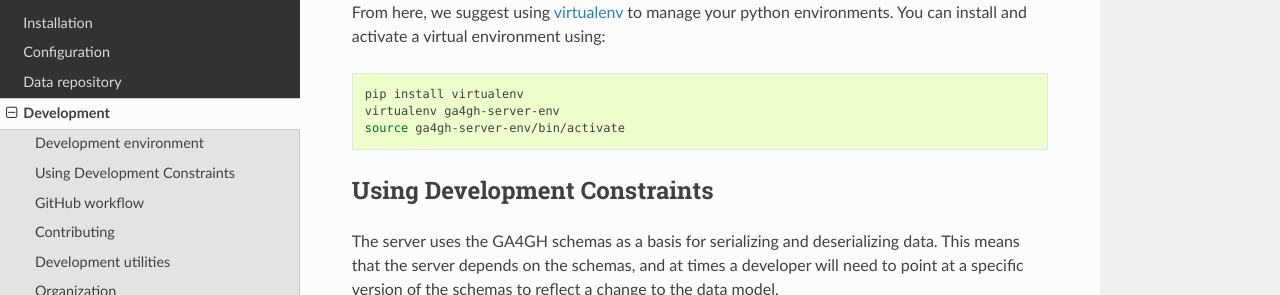
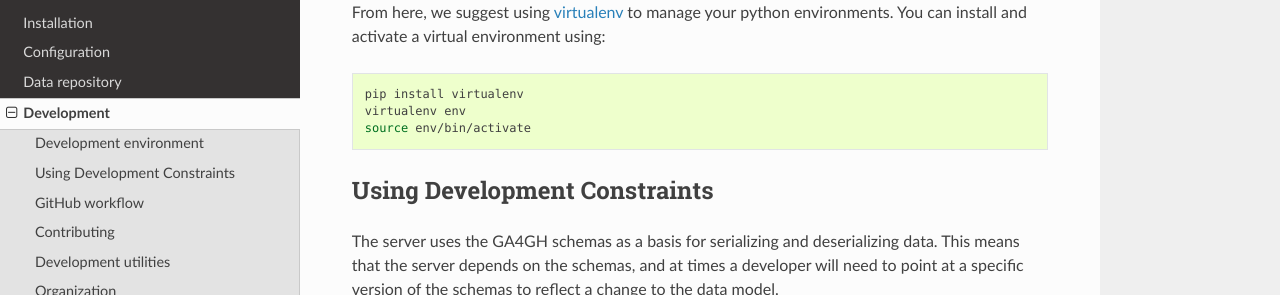
Before and after one commit to ga4gh/ga4gh-server, a Sphinx documentation site: the page built from docs/development.rst, in a window 1280 px wide and 900 px high, scrolled down 1376 px. Shown: the part 156-451 px from the top of the window. Built offline with Sphinx 7.4.7 and the Read the Docs theme 2.0.0, drawn with Linux system fonts in a browser that asks for light colours.

Commit message:
Improve development document for virtualenv command. (#1550)

```diff
--- a/docs/development.rst
+++ b/docs/development.rst
@@ -84,8 +84,8 @@ using:
 .. code-block:: bash
 
     pip install virtualenv
-    virtualenv ga4gh-server-env
-    source ga4gh-server-env/bin/activate
+    virtualenv env
+    source env/bin/activate
 
 *****************************
 Using Development Constraints
```
